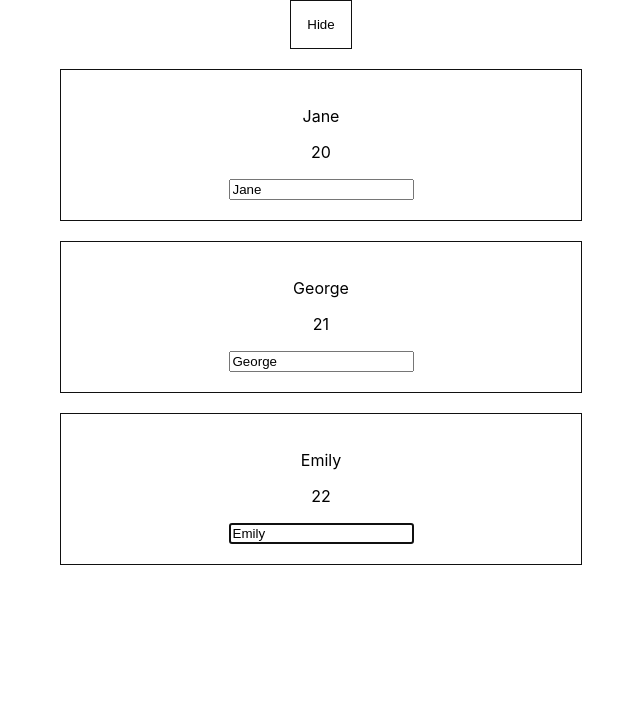
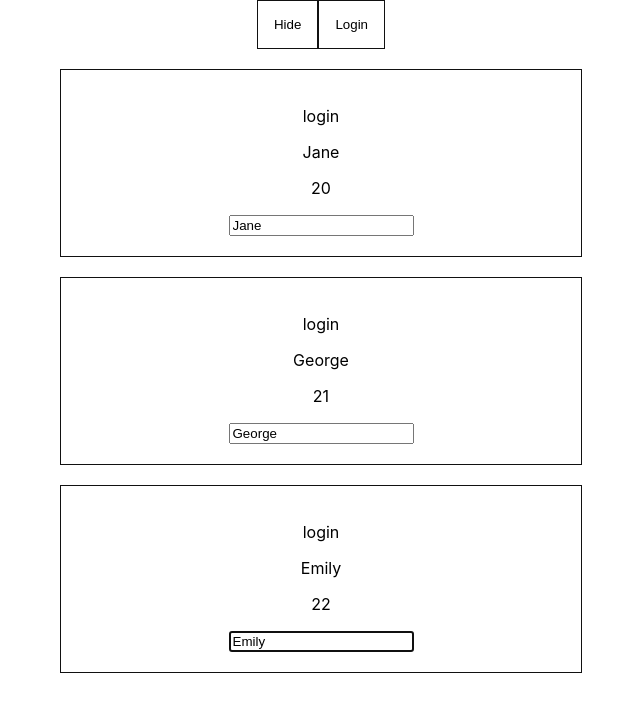
Before and after one commit to htutwaiphyoe/Mastering-React, a React (Create React App) app: page / in a window 1280 px wide. Shown: the top 712 px of the page, without its empty margins (319-959 px from the left). Built offline with nearby package versions, Linux system fonts and the light colour scheme.

Commit message:
ContextAPI

```diff
--- /dev/null
+++ b/src/ContextAPI/AuthContextAPI.js
@@ -0,0 +1,5 @@
+import React from "react";
+
+const AuthContextApi = React.createContext({ auth: false, login: () => {} });
+
+export default AuthContextApi;
--- a/src/components/Persons/Person/Person.js
+++ b/src/components/Persons/Person/Person.js
@@ -1,16 +1,23 @@
-import React, { useEffect, useRef } from "react";
+import React, { useEffect, useRef, useContext } from "react";
 import PropTypes from "prop-types";
 import classes from "./Person.module.css";
 import wrapper from "../../../HOC/wrapper/wrapper";
-
+import AuthContext from "../../../ContextAPI/AuthContextAPI";
 const Person = (props) => {
     const el = useRef(null);
     useEffect(() => {
         el.current.focus();
     }, []);
+    // static contextType = AuthContext;
+    const authContext = useContext(AuthContext);
 
     return (
         <React.Fragment>
+            {/* <AuthContext.Consumer>
+                {(context) => <p>{context.auth ? "Authenticated" : "login"}</p>}
+            </AuthContext.Consumer> */}
+            {/* <p>{this.context.auth ? "Authenticated" : "login"}</p> */}
+            <p>{authContext.auth ? "Authenticated" : "login"}</p>
             <p onClick={props.click}>{props.name}</p>
             <p>{props.age}</p>
             <input type="text" onChange={props.change} value={props.name} ref={el} />
--- a/src/containers/App.js
+++ b/src/containers/App.js
@@ -2,6 +2,7 @@ import React from "react";
 import classes from "./App.module.css";
 import Persons from "../components/Persons/Persons";
 import ClassComponent from "../HOC/ClassComponent/ClassComponent";
+import AuthContext from "../ContextAPI/AuthContextAPI";
 class App extends React.Component {
     state = {
         persons: [
@@ -10,6 +11,7 @@ class App extends React.Component {
             { id: "121212", name: "Emily", age: 22 },
         ],
         show: false,
+        auth: false,
     };
 
     el = React.createRef();
@@ -37,7 +39,13 @@ class App extends React.Component {
         persons[personIndex] = person;
         this.setState({ persons });
     };
-
+    loginHandler = () => {
+        this.setState((state, props) => {
+            return {
+                auth: !state.auth,
+            };
+        });
+    };
     render() {
         let element = null;
         if (this.state.show) {
@@ -50,12 +58,21 @@ class App extends React.Component {
             );
         }
         return (
-            <ClassComponent cssClasses={classes.App}>
-                <button onClick={this.togglePersonHandler} className={classes.button} ref={this.el}>
-                    {this.state.show ? "Hide" : "Show"}
-                </button>
-                {element}
-            </ClassComponent>
+            <AuthContext.Provider value={{ auth: this.state.auth, login: this.loginHandler }}>
+                <ClassComponent cssClasses={classes.App}>
+                    <button
+                        onClick={this.togglePersonHandler}
+                        className={classes.button}
+                        ref={this.el}
+                    >
+                        {this.state.show ? "Hide" : "Show"}
+                    </button>
+                    <button onClick={this.loginHandler} className={classes.button}>
+                        {this.state.auth ? "Authenticated" : "Login"}
+                    </button>
+                    {element}
+                </ClassComponent>
+            </AuthContext.Provider>
         );
     }
 }
```
